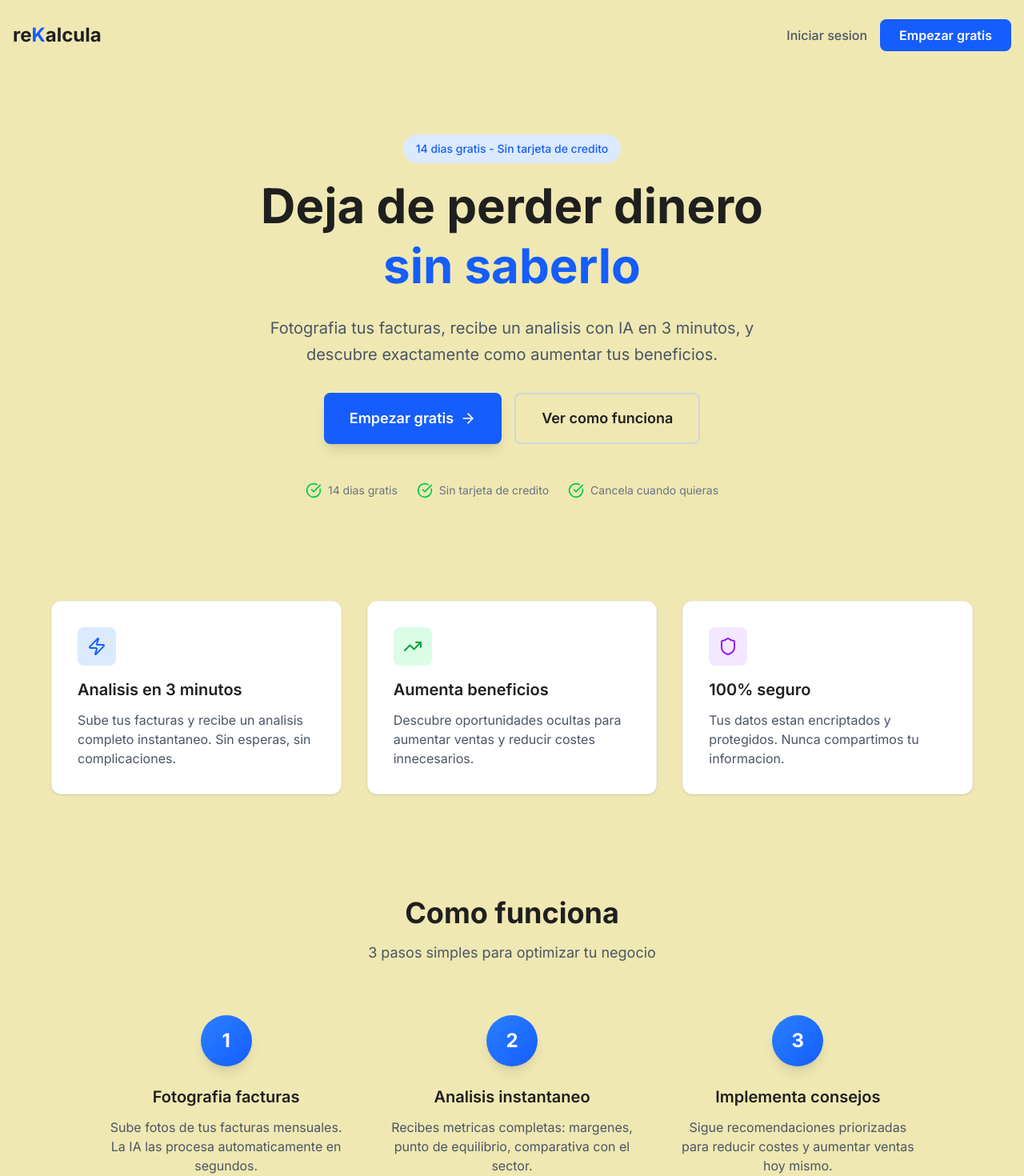
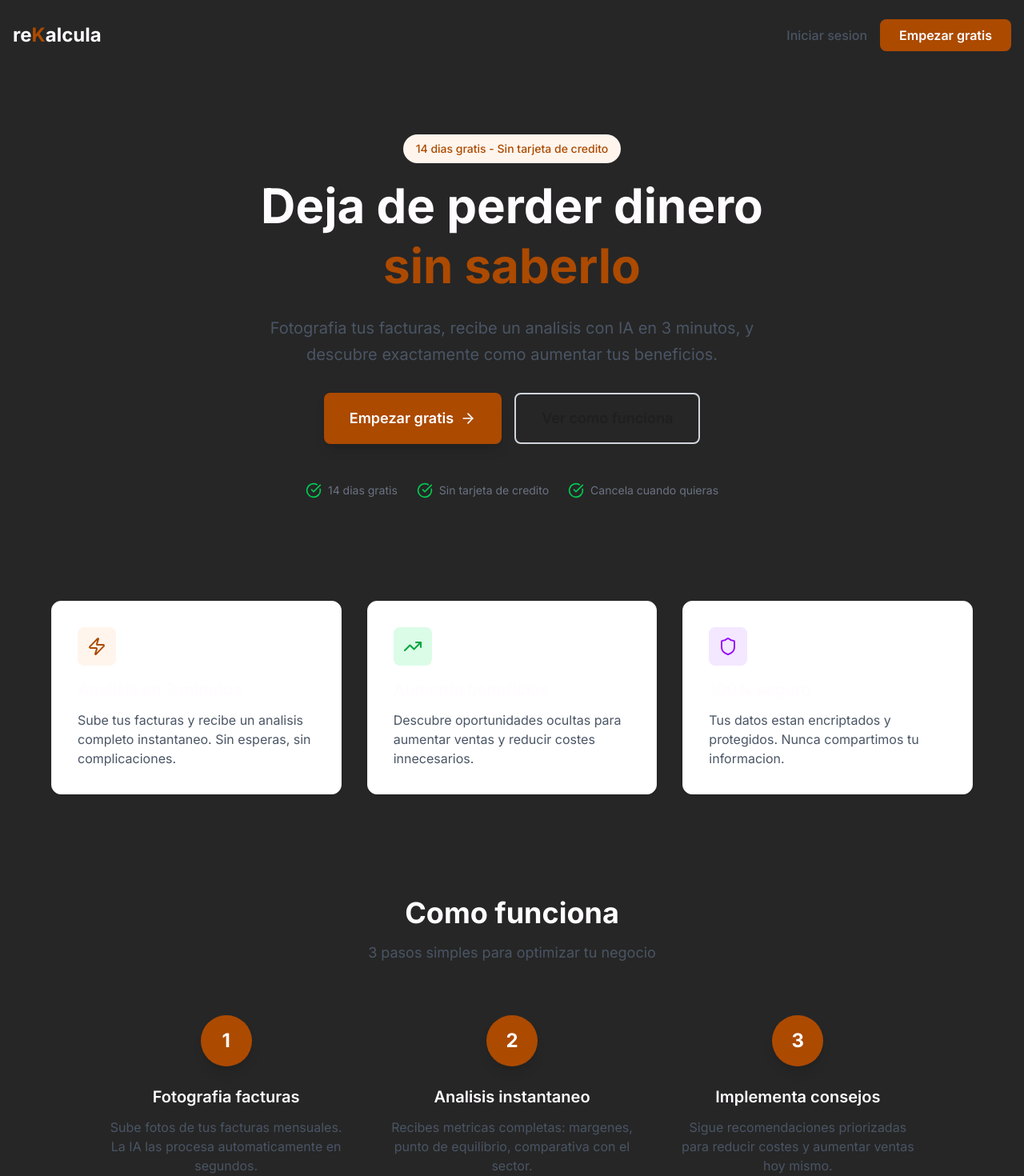
Before and after one commit to rekalcula/rekalcula, a Next.js app: page / in a window 1280 px wide. Shown: the top 1470 px of the page at 80% size. Built offline with nearby package versions, Linux system fonts and the light colour scheme.

Commit message:
Update: nuevo esquema de colores - fondo #262626, texto blanco #FFFCFF, acentos #AC4A00

```diff
--- a/app/page.tsx
+++ b/app/page.tsx
@@ -3,12 +3,12 @@ import { ArrowRight, CheckCircle, Zap, TrendingUp, Shield } from 'lucide-react'
 
 export default function HomePage() {
   return (
-    <div className="min-h-screen" style={{backgroundColor: '#EFE8B2'}}>
+    <div className="min-h-screen" style={{backgroundColor: '#262626'}}>
       {/* Header / Navegacion */}
       <header className="container mx-auto px-4 py-4 sm:py-6">
         <nav className="flex flex-wrap justify-between items-center gap-2">
-          <div className="text-xl sm:text-2xl font-bold">
-            re<span className="text-blue-600">K</span>alcula
+          <div className="text-xl sm:text-2xl font-bold text-[#FFFCFF]">
+            re<span className="text-[#AC4A00]">K</span>alcula
           </div>
           <div className="flex items-center gap-2 sm:gap-4">
             <Link
@@ -19,7 +19,7 @@ export default function HomePage() {
             </Link>
             <Link
               href="/sign-up"
-              className="bg-blue-600 text-white px-2 py-1 sm:px-6 sm:py-2 rounded-lg hover:bg-blue-700 transition font-semibold text-xs sm:text-base whitespace-nowrap"
+              className="bg-[#AC4A00] text-white px-2 py-1 sm:px-6 sm:py-2 rounded-lg hover:bg-[#8A3C00] transition font-semibold text-xs sm:text-base whitespace-nowrap"
             >
               Empezar gratis
             </Link>
@@ -30,14 +30,14 @@ export default function HomePage() {
       {/* Hero Section */}
       <main className="container mx-auto px-4 py-12 sm:py-20">
         <div className="max-w-4xl mx-auto text-center">
-          <div className="inline-block mb-4 px-3 py-1.5 sm:px-4 sm:py-2 bg-blue-100 rounded-full text-blue-600 font-medium text-xs sm:text-sm">
+          <div className="inline-block mb-4 px-3 py-1.5 sm:px-4 sm:py-2 bg-[#FFF5ED] rounded-full text-[#AC4A00] font-medium text-xs sm:text-sm">
             14 dias gratis - Sin tarjeta de credito
           </div>
 
-          <h1 className="text-3xl sm:text-5xl md:text-6xl font-bold mb-4 sm:mb-6 leading-tight">
+          <h1 className="text-3xl sm:text-5xl md:text-6xl font-bold text-[#FFFCFF] mb-4 sm:mb-6 leading-tight">
             Deja de perder dinero
             <br />
-            <span className="text-blue-600">sin saberlo</span>
+            <span className="text-[#AC4A00]">sin saberlo</span>
           </h1>
 
           <p className="text-base sm:text-xl text-gray-600 mb-6 sm:mb-8 max-w-2xl mx-auto leading-relaxed px-2">
@@ -48,7 +48,7 @@ export default function HomePage() {
           <div className="flex flex-col sm:flex-row gap-3 sm:gap-4 justify-center mb-8 sm:mb-12 px-4 sm:px-0">
             <Link
               href="/sign-up"
-              className="bg-blue-600 text-white px-6 py-3 sm:px-8 sm:py-4 rounded-lg hover:bg-blue-700 transition flex items-center justify-center gap-2 text-base sm:text-lg font-semibold shadow-lg hover:shadow-xl"
+              className="bg-[#AC4A00] text-white px-6 py-3 sm:px-8 sm:py-4 rounded-lg hover:bg-[#8A3C00] transition flex items-center justify-center gap-2 text-base sm:text-lg font-semibold shadow-lg hover:shadow-xl"
             >
               Empezar gratis
               <ArrowRight className="w-4 h-4 sm:w-5 sm:h-5" />
@@ -82,10 +82,10 @@ export default function HomePage() {
         <div className="mt-16 sm:mt-32 max-w-6xl mx-auto">
           <div className="grid grid-cols-1 md:grid-cols-3 gap-6 sm:gap-8">
             <div className="bg-white p-6 sm:p-8 rounded-xl shadow-sm border border-gray-100">
-              <div className="bg-blue-100 w-10 h-10 sm:w-12 sm:h-12 rounded-lg flex items-center justify-center mb-4">
-                <Zap className="w-5 h-5 sm:w-6 sm:h-6 text-blue-600" />
+              <div className="bg-[#FFF5ED] w-10 h-10 sm:w-12 sm:h-12 rounded-lg flex items-center justify-center mb-4">
+                <Zap className="w-5 h-5 sm:w-6 sm:h-6 text-[#AC4A00]" />
               </div>
-              <h3 className="text-lg sm:text-xl font-semibold mb-2 sm:mb-3">Analisis en 3 minutos</h3>
+              <h3 className="text-lg sm:text-xl font-semibold text-[#FFFCFF] mb-2 sm:mb-3">Analisis en 3 minutos</h3>
               <p className="text-sm sm:text-base text-gray-600">
                 Sube tus facturas y recibe un analisis completo instantaneo. Sin esperas, sin complicaciones.
               </p>
@@ -95,7 +95,7 @@ export default function HomePage() {
               <div className="bg-green-100 w-10 h-10 sm:w-12 sm:h-12 rounded-lg flex items-center justify-center mb-4">
                 <TrendingUp className="w-5 h-5 sm:w-6 sm:h-6 text-green-600" />
               </div>
-              <h3 className="text-lg sm:text-xl font-semibold mb-2 sm:mb-3">Aumenta beneficios</h3>
+              <h3 className="text-lg sm:text-xl font-semibold text-[#FFFCFF] mb-2 sm:mb-3">Aumenta beneficios</h3>
               <p className="text-sm sm:text-base text-gray-600">
                 Descubre oportunidades ocultas para aumentar ventas y reducir costes innecesarios.
               </p>
@@ -105,7 +105,7 @@ export default function HomePage() {
               <div className="bg-purple-100 w-10 h-10 sm:w-12 sm:h-12 rounded-lg flex items-center justify-center mb-4">
                 <Shield className="w-5 h-5 sm:w-6 sm:h-6 text-purple-600" />
               </div>
-              <h3 className="text-lg sm:text-xl font-semibold mb-2 sm:mb-3">100% seguro</h3>
+              <h3 className="text-lg sm:text-xl font-semibold text-[#FFFCFF] mb-2 sm:mb-3">100% seguro</h3>
               <p className="text-sm sm:text-base text-gray-600">
                 Tus datos estan encriptados y protegidos. Nunca compartimos tu informacion.
               </p>
@@ -115,7 +115,7 @@ export default function HomePage() {
 
         {/* Como funciona */}
         <div id="como-funciona" className="mt-16 sm:mt-32">
-          <h2 className="text-2xl sm:text-4xl font-bold text-center mb-3 sm:mb-4">
+          <h2 className="text-2xl sm:text-4xl font-bold text-[#FFFCFF] text-center mb-3 sm:mb-4">
             Como funciona
           </h2>
           <p className="text-center text-gray-600 mb-10 sm:mb-16 text-base sm:text-lg px-4">
@@ -124,30 +124,30 @@ export default function HomePage() {
 
           <div className="grid grid-cols-1 md:grid-cols-3 gap-8 sm:gap-12 max-w-5xl mx-auto">
             <div className="text-center">
-              <div className="bg-gradient-to-br from-blue-500 to-blue-600 w-12 h-12 sm:w-16 sm:h-16 rounded-full flex items-center justify-center mx-auto mb-4 sm:mb-6 shadow-lg">
+              <div className="bg-gradient-to-br from-[#AC4A00] to-[#AC4A00] w-12 h-12 sm:w-16 sm:h-16 rounded-full flex items-center justify-center mx-auto mb-4 sm:mb-6 shadow-lg">
                 <span className="text-xl sm:text-2xl font-bold text-white">1</span>
               </div>
-              <h3 className="text-lg sm:text-xl font-semibold mb-2 sm:mb-3">Fotografia facturas</h3>
+              <h3 className="text-lg sm:text-xl font-semibold text-[#FFFCFF] mb-2 sm:mb-3">Fotografia facturas</h3>
               <p className="text-sm sm:text-base text-gray-600 px-4 sm:px-0">
                 Sube fotos de tus facturas mensuales. La IA las procesa automaticamente en segundos.
               </p>
             </div>
 
             <div className="text-center">
-              <div className="bg-gradient-to-br from-blue-500 to-blue-600 w-12 h-12 sm:w-16 sm:h-16 rounded-full flex items-center justify-center mx-auto mb-4 sm:mb-6 shadow-lg">
+              <div className="bg-gradient-to-br from-[#AC4A00] to-[#AC4A00] w-12 h-12 sm:w-16 sm:h-16 rounded-full flex items-center justify-center mx-auto mb-4 sm:mb-6 shadow-lg">
                 <span className="text-xl sm:text-2xl font-bold text-white">2</span>
               </div>
-              <h3 className="text-lg sm:text-xl font-semibold mb-2 sm:mb-3">Analisis instantaneo</h3>
+              <h3 className="text-lg sm:text-xl font-semibold text-[#FFFCFF] mb-2 sm:mb-3">Analisis instantaneo</h3>
               <p className="text-sm sm:text-base text-gray-600 px-4 sm:px-0">
                 Recibes metricas completas: margenes, punto de equilibrio, comparativa con el sector.
               </p>
             </div>
 
             <div className="text-center">
-              <div className="bg-gradient-to-br from-blue-500 to-blue-600 w-12 h-12 sm:w-16 sm:h-16 rounded-full flex items-center justify-center mx-auto mb-4 sm:mb-6 shadow-lg">
+              <div className="bg-gradient-to-br from-[#AC4A00] to-[#AC4A00] w-12 h-12 sm:w-16 sm:h-16 rounded-full flex items-center justify-center mx-auto mb-4 sm:mb-6 shadow-lg">
                 <span className="text-xl sm:text-2xl font-bold text-white">3</span>
               </div>
-              <h3 className="text-lg sm:text-xl font-semibold mb-2 sm:mb-3">Implementa consejos</h3>
+              <h3 className="text-lg sm:text-xl font-semibold text-[#FFFCFF] mb-2 sm:mb-3">Implementa consejos</h3>
               <p className="text-sm sm:text-base text-gray-600 px-4 sm:px-0">
                 Sigue recomendaciones priorizadas para reducir costes y aumentar ventas hoy mismo.
               </p>
@@ -156,8 +156,8 @@ export default function HomePage() {
         </div>
 
         {/* CTA Final */}
-        <div className="mt-16 sm:mt-32 bg-gradient-to-r from-blue-600 to-blue-700 rounded-2xl p-8 sm:p-12 text-center text-white shadow-xl mx-2 sm:mx-0">
-          <h2 className="text-2xl sm:text-3xl md:text-4xl font-bold mb-3 sm:mb-4">
+        <div className="mt-16 sm:mt-32 bg-gradient-to-r from-[#AC4A00] to-[#8A3C00] rounded-2xl p-8 sm:p-12 text-center text-white shadow-xl mx-2 sm:mx-0">
+          <h2 className="text-2xl sm:text-3xl md:text-4xl font-bold text-[#FFFCFF] mb-3 sm:mb-4">
             Listo para optimizar tu negocio?
           </h2>
           <p className="text-base sm:text-xl mb-6 sm:mb-8 opacity-90">
@@ -165,7 +165,7 @@ export default function HomePage() {
           </p>
           <Link
             href="/sign-up"
-            className="inline-flex items-center gap-2 bg-white text-blue-600 px-6 py-3 sm:px-8 sm:py-4 rounded-lg hover:bg-gray-100 transition text-base sm:text-lg font-semibold shadow-lg"
+            className="inline-flex items-center gap-2 bg-white text-[#AC4A00] px-6 py-3 sm:px-8 sm:py-4 rounded-lg hover:bg-gray-100 transition text-base sm:text-lg font-semibold shadow-lg"
           >
             Empezar ahora gratis
             <ArrowRight className="w-4 h-4 sm:w-5 sm:h-5" />
```
